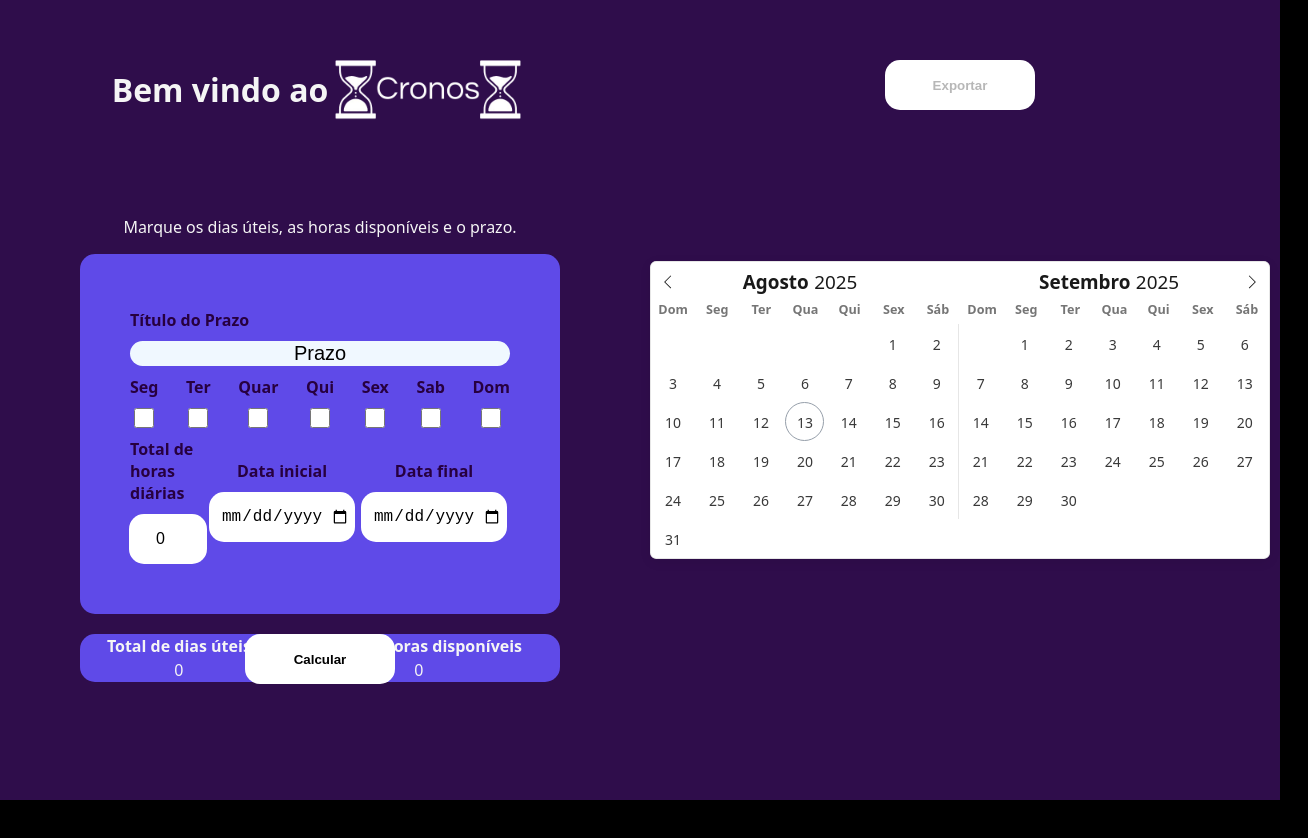
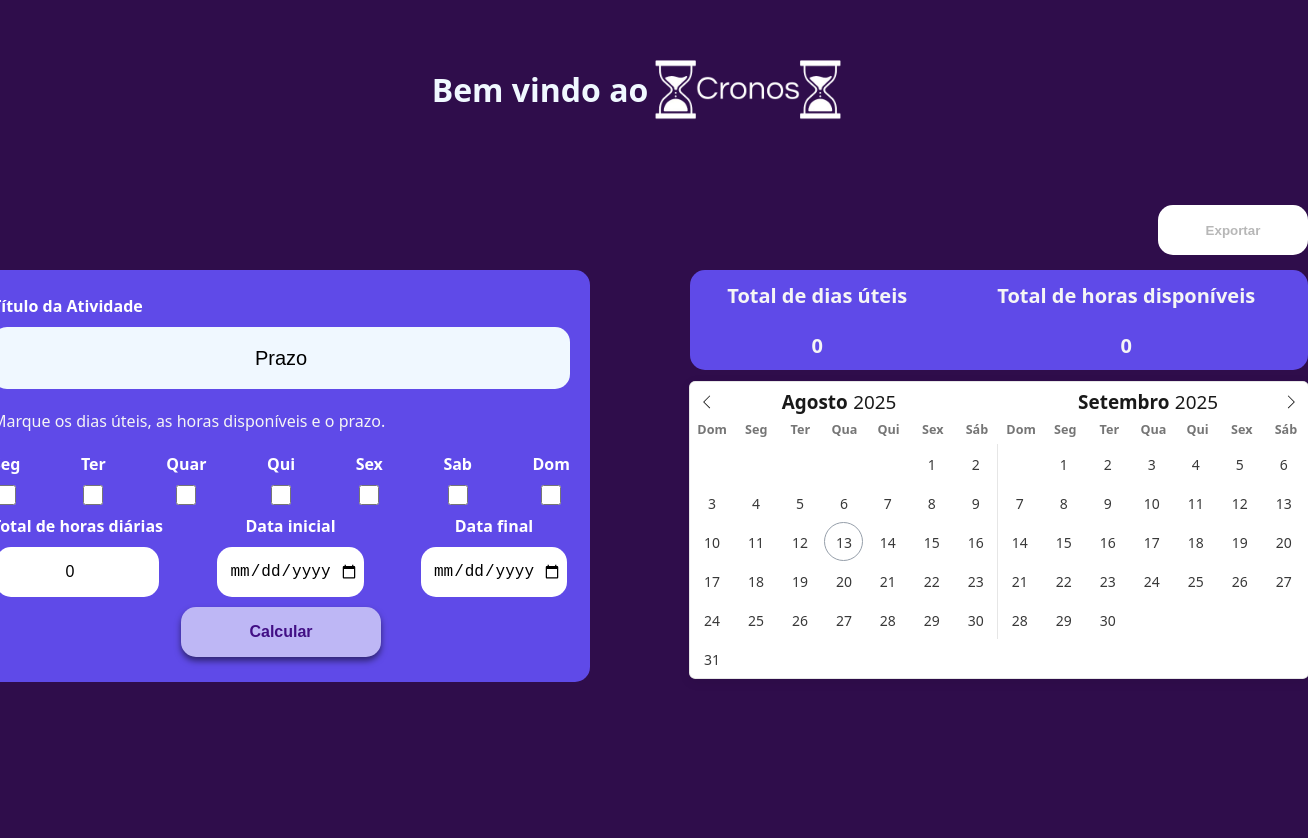
Before and after one commit to olucascruz/cronos, a SvelteKit app in the folder cronos_app/: page /home in a window 1280 px wide. Shown: the top 838 px of the page, 1308 px wide, since content can reach past the window. Before the commit the page ends 800 px from the top, so only its background shows below. Built offline with nearby package versions, Linux system fonts and the light colour scheme.

Commit message:
update style - cronos

```diff
--- a/cronos_app/src/app.html
+++ b/cronos_app/src/app.html
@@ -14,7 +14,9 @@
 <style>
 
 	 html{
-        background-color: black;
+
+		background-color: rgb(47, 13, 75);
+
     }
     body{
         margin: 0;
--- a/cronos_app/src/routes/home/+page.svelte
+++ b/cronos_app/src/routes/home/+page.svelte
@@ -18,9 +18,17 @@
 		sab: false,
 		dom: false
 	};
+
+
+    function getDays() {
+  // Filtra as chaves com valor true e junta em uma string
+    return Object.keys(daysChecked)
+        .filter(day => daysChecked[day])
+        .join(', ');
+    }
 	let totalDays = 0;
 	let totalHours = 0;
-
+    let titleTask = "Prazo";
     let calendarInstance = null;
 
 	const dayMap = {
@@ -55,8 +63,7 @@
 
 		totalDays = days;
 		totalHours = days * hoursPerDay;
-        let monthsCount = (end.getFullYear() - start.getFullYear()) * 12
-                + (end.getMonth() - start.getMonth()) + 1;
+
 		// Atualiza o calendário com os dias marcados
 		if (calendarInstance) {
 			calendarInstance.setDate(markedDates, true);
@@ -79,23 +86,26 @@
 		});
 	});
     let meuConteudo;
-
+    let showExport = false;
     function exportar() {
     if (!meuConteudo) return;
 
+    showExport = true;
     html2canvas(meuConteudo).then(canvas => {
       const link = document.createElement("a");
       link.download = "relatorio.png";
       link.href = canvas.toDataURL("image/png");
       link.click();
     });
+    setTimeout(()=>{
+        showExport = false;
+    }, 300)
   }
 </script>
 <link rel="stylesheet" href="https://cdn.jsdelivr.net/npm/flatpickr/dist/flatpickr.min.css">
 <style>
 
      .container {
-        background-color: rgb(47, 13, 75);
         height: 100vh;
         display: flex;
         color: whitesmoke;
@@ -104,17 +114,16 @@
          display: flex;
          flex-direction: column;
          width: 50%;
-         align-items: center;
+         align-items: flex-end;
     }
      .right-side {
         display: flex;
-        align-items: center;
+        align-items: flex-start;
         flex-direction: column;
         width: 50%;
     }
 
     .bt-export {
-        margin-top: 60px;
         position: relative;
         height: 50px;
         width: 150px;
@@ -127,7 +136,7 @@
     }
     .div-calendar {
     display: flex;
-    margin-top: 145px;
+    margin-top: 10px;
     justify-content: center;
     flex-wrap: wrap;
     width: 100%;
@@ -140,9 +149,10 @@
     form {
         display: flex;
         flex-direction: column;
-        height: 65%;
+        height: auto;
         background-color: rgb(95, 74, 232);
-        padding: 50px;
+        margin-top: 10px;
+        padding: 20px;
         border-radius: 15px;
     }
     form:hover {
@@ -195,12 +205,28 @@
         align-items: end;
         height: 30%;
         width: 100%;
-        margin-top: 60px;
+    }
+
+    .div-button button{
+        background-color: rgb(190, 183, 245);
+        color: rgb(66, 15, 133);
+        cursor: pointer;
+        width: 200px;
+        box-shadow: 0 4px 6px rgba(0, 0, 0, 0.5); /* sombra suave */
+        font-size: 16px;
+
+
+
+
+    }
+
+    .div-button button:hover{
+        background-color: rgb(199, 192, 245);
     }
 
     label {
         font-weight: bold;
-        color: rgb(39, 0, 63);
+        color: rgb(255, 255, 255);
     }
 
     .div-title {
@@ -208,6 +234,7 @@
         flex-direction: row;
         justify-content: center;
         align-items: center;
+        color: aliceblue;
     }
     .div-title > h1, .div-title > img {
         margin-top: 0;
@@ -223,17 +250,23 @@
         background-color: rgb(95, 74, 232);
         border-radius: 15px;
         width: 100%;
-        margin-top: 20px;
+        margin-top: 10px;
+        height: 100px;
         border-collapse: collapse;
     }
     table, th, td {
         text-align: center;
+        font-size: 20px;
+        font-weight: bold;
     }
 
-    .left-content{
+    .content{
         height: auto;
-        width: 75%;
+        width: 618px;
         height: 50%;
+        margin-left: 50px;
+        margin-right: 50px;
+
     }
     .input-hours{
         text-align: center;
@@ -247,20 +280,46 @@
         border: none;
         background-color: aliceblue;
     }
+    .div-button-export{
+        width: 100%;
+        display: flex;
+        justify-content: flex-end;
 
+    }
+    .result-export{
+        background-color: rgb(95, 74, 232);
+        margin-top: -15px;
+        height: 320px;
+        border-bottom-left-radius: 15px;
+        border-bottom-right-radius: 15px;
+
+    }
+
+
+    .result-export  p {
+        font-size: 18px;
+    }
+
+    .result-content{
+        padding-left: 20px;
+
+    }
 </style>
 
-<div class="container">
-    <div class="left-side">
 <div class="div-title">
     <h1>Bem vindo ao</h1><img src="Cronos-removebg-preview.png" alt="">
 </div>
+<div class="container">
+    <div class="left-side">
+        <!-- svelte-ignore component_name_lowercase -->
+        <div class="content">
+            <div class="div-button-export">
+                <button style="opacity:0;"></button>
+            </div>
+            <form on:submit|preventDefault={calculateTotal}>
+                <label for="title-prazo">Título da Atividade</label>
+                <input id="title-prazo" name="title-prazo" class="title-prazo" type="text" bind:value={titleTask}>
                 <p>Marque os dias úteis, as horas disponíveis e o prazo.</p>
-    <!-- svelte-ignore component_name_lowercase -->
-    <div class="left-content" bind:this={meuConteudo}>
-        <form on:submit|preventDefault={calculateTotal}>
-            <label for="title-prazo">Título do Prazo</label>
-            <input id="title-prazo" name="title-prazo" class="title-prazo" type="text" value="Prazo">
                 <div class="row">
                     {#each Object.keys(daysChecked) as day}
                     <div class="col">
@@ -290,6 +349,18 @@
                 </div>
             </form>
 
+           </div>
+
+
+
+
+</div>
+    <div class="right-side">
+        <div class="content">
+            <div class="div-button-export">
+                <button class="bt-export" id="btnExportar" on:click={exportar} disabled> Exportar </button>
+            </div>
+            <div id="result" bind:this={meuConteudo}>
                 <table>
                     <tbody>
                         <tr>
@@ -302,16 +373,23 @@
                         </tr>
                     </tbody>
                 </table>
+                <!-- {#if showExport} -->
+                <!-- <div class="result-export">
+                    <hr>
+                    <div class="div-title">
+                    <h3>{titleTask}</h3>
                     </div>
+                    <div class="result-content">
+                    <p><strong>Dias da atividade:</strong> {getDays()}</p>
+                    <p><strong>Horas diárias:</strong> {hoursPerDay}</p>
+                    <p><strong>Prazo:</strong> {initialDate} - {endDate}</p>
+                    </div>
+                </div> -->
 
-
-
-
-</div>
-    <div class="right-side">
-        <button class="bt-export" id="btnExportar" on:click={exportar} disabled> Exportar </button>
                 <div class="div-calendar">
                         <div id="meuCalendario"></div>
                 </div>
             </div>
         </div>
+    </div>
+</div>
```
Lines whose indentation alone changed are shown as unchanged.
